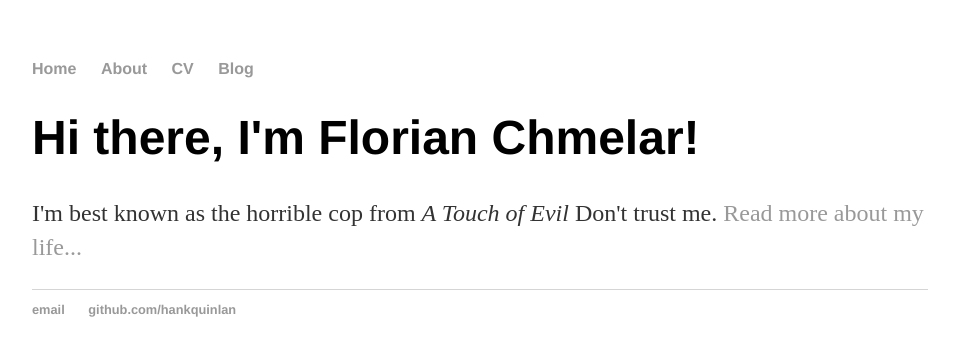
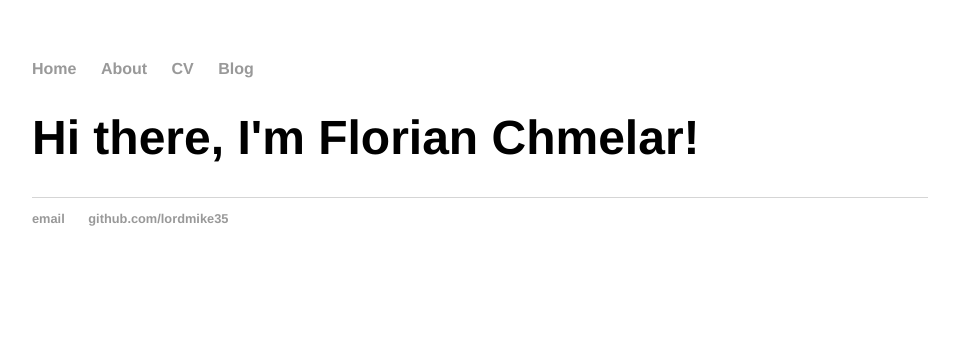
Before and after one commit to LordMike35/lordmike35.github.io, a Jekyll site: the page built from index.html, in a window 1280 px wide. Shown: the top 356 px of the page, without its empty margins (160-1115 px from the left). Built offline with Jekyll 4.4.1, drawn with Linux system fonts in a browser that asks for light colours.

Commit message:
preparations

```diff
--- a/_layouts/default.html
+++ b/_layouts/default.html
@@ -21,8 +21,8 @@
 			</div><!-- /.container -->
 			<footer>
 	    		<ul>
-	        		<li><a href="mailto:hankquinlanhub@gmail.com">email</a></li>
-	        		<li><a href="https://github.com/hankquinlan">github.com/hankquinlan</a></li>
+	        		<li><a href="mailto:florianchmelar35@gmail.com">email</a></li>
+	        		<li><a href="https://github.com/lordmike35">github.com/lordmike35</a></li>
 				</ul>
 			</footer>
 		</body>
--- a/index.html
+++ b/index.html
@@ -4,5 +4,4 @@ title: Florian Chmelar
 ---
 <div class="blurb">
 	<h1>Hi there, I'm Florian Chmelar!</h1>
-	<p>I'm best known as the horrible cop from <em>A Touch of Evil</em> Don't trust me. <a href="/about">Read more about my life...</a></p>
 </div><!-- /.blurb -->
```
